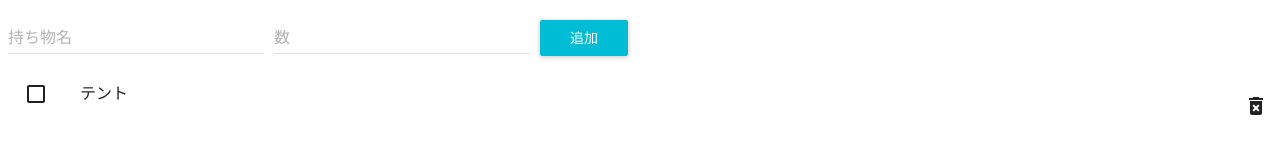
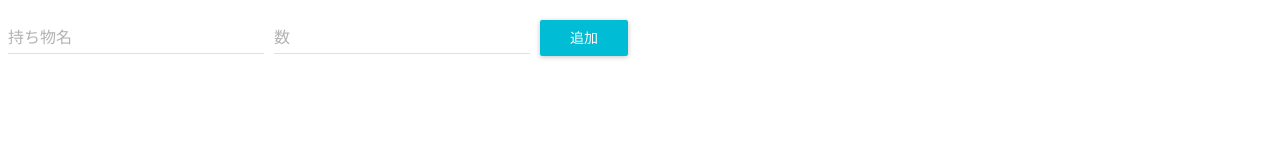
Before and after one commit to mas0061/camp-recorder, a React app: page / in a window 1280 px wide. Shown: the part 133-300 px from the top of the page. Built offline with nearby package versions, Linux system fonts and the light colour scheme.

Commit message:
add item id generator, support delete item

```diff
--- /dev/null
+++ b/src/generateID.jsx
@@ -0,0 +1,5 @@
+import crypto from 'crypto';
+
+export function generateId() {
+  return crypto.randomBytes(20).toString('hex');
+}
--- a/src/item.jsx
+++ b/src/item.jsx
@@ -9,7 +9,7 @@ export default class Item extends React.Component {
   }
 
   _clickDelete(event) {
-    this.props.handleEvent('deleteItem', this.props.itemName);
+    this.props.handleEvent('deleteItem', this.props.itemId);
   }
 
   render() {
--- a/src/packingList.jsx
+++ b/src/packingList.jsx
@@ -3,33 +3,36 @@ import {List} from 'material-ui/List';
 
 import Item from './item.jsx';
 import AddItem from './addItem.jsx';
+import {generateId} from './generateID.jsx';
 
 export default class PackingList extends React.Component {
   constructor(props) {
     super(props);
 
     this.state = {
-      items: [{name: 'テント'}]
+      items: []
     }
   }
 
   _handleEvent(eventName, value) {
     switch(eventName) {
       case 'addItem':
-        this.setState({items: this.state.items.concat([{name: value.name}])});
+        this.setState({items: this.state.items.concat([{id: generateId(), name: value.name}])});
         break;
       case 'deleteItem':
-        console.log(value);
+        this.setState({items: this.state.items.filter(function(x){ return x.id !== value })});
         break;
     }
   }
 
   render() {
-    let self = this;
-    let _items = [];
-    this.state.items.forEach(function(item, index){
-      _items.push(<Item itemName={item.name} key={`item-${index}`} handleEvent={self._handleEvent.bind(self)} />);
-    });
+    let _items = this.state.items.map(function(item){
+      return <Item
+              itemId={item.id}
+              itemName={item.name}
+              key={item.id}
+              handleEvent={self._handleEvent.bind(this)} />
+          }, this);
 
     return (
       <div>
```
Also changed, not shown: src/addItem.jsx (line endings or trailing spaces).
